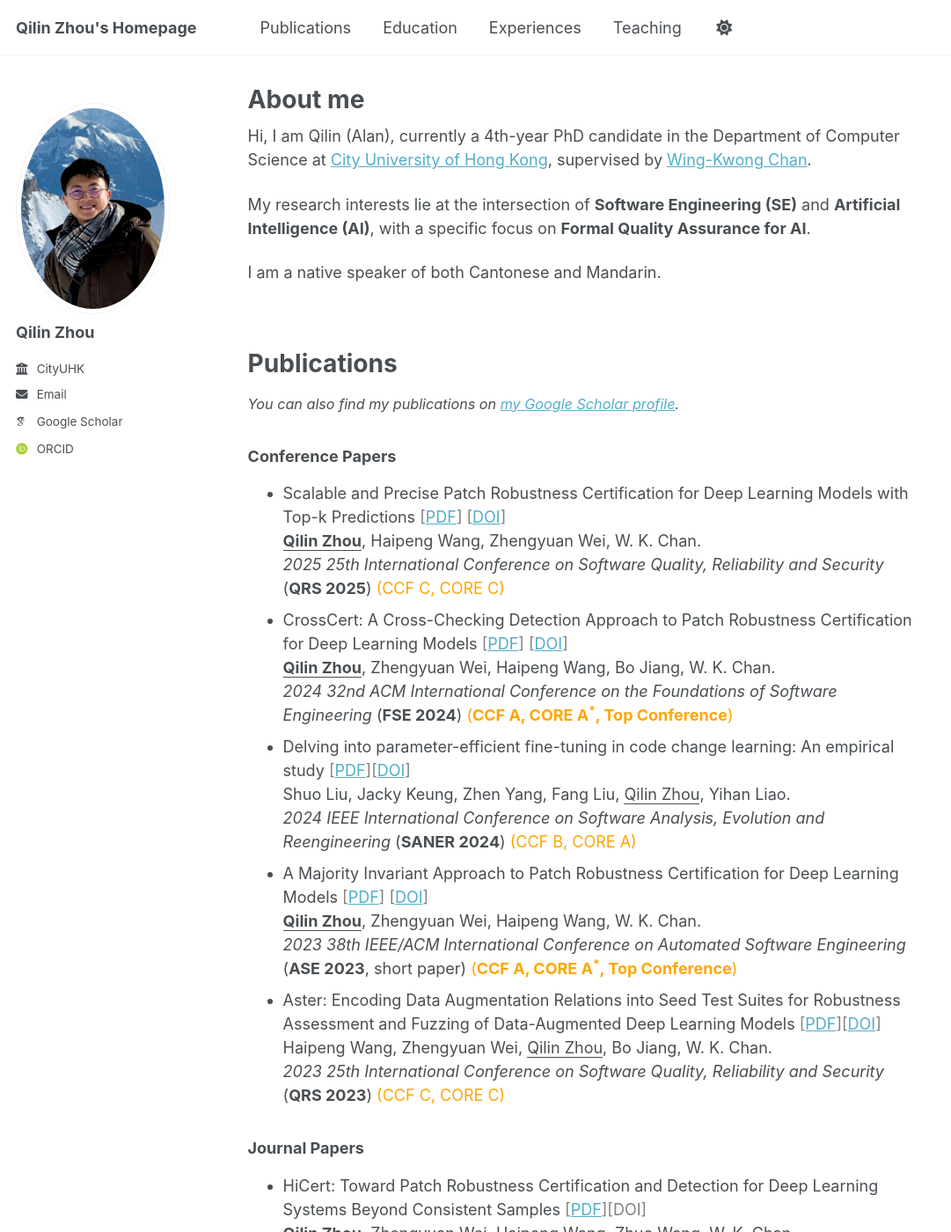
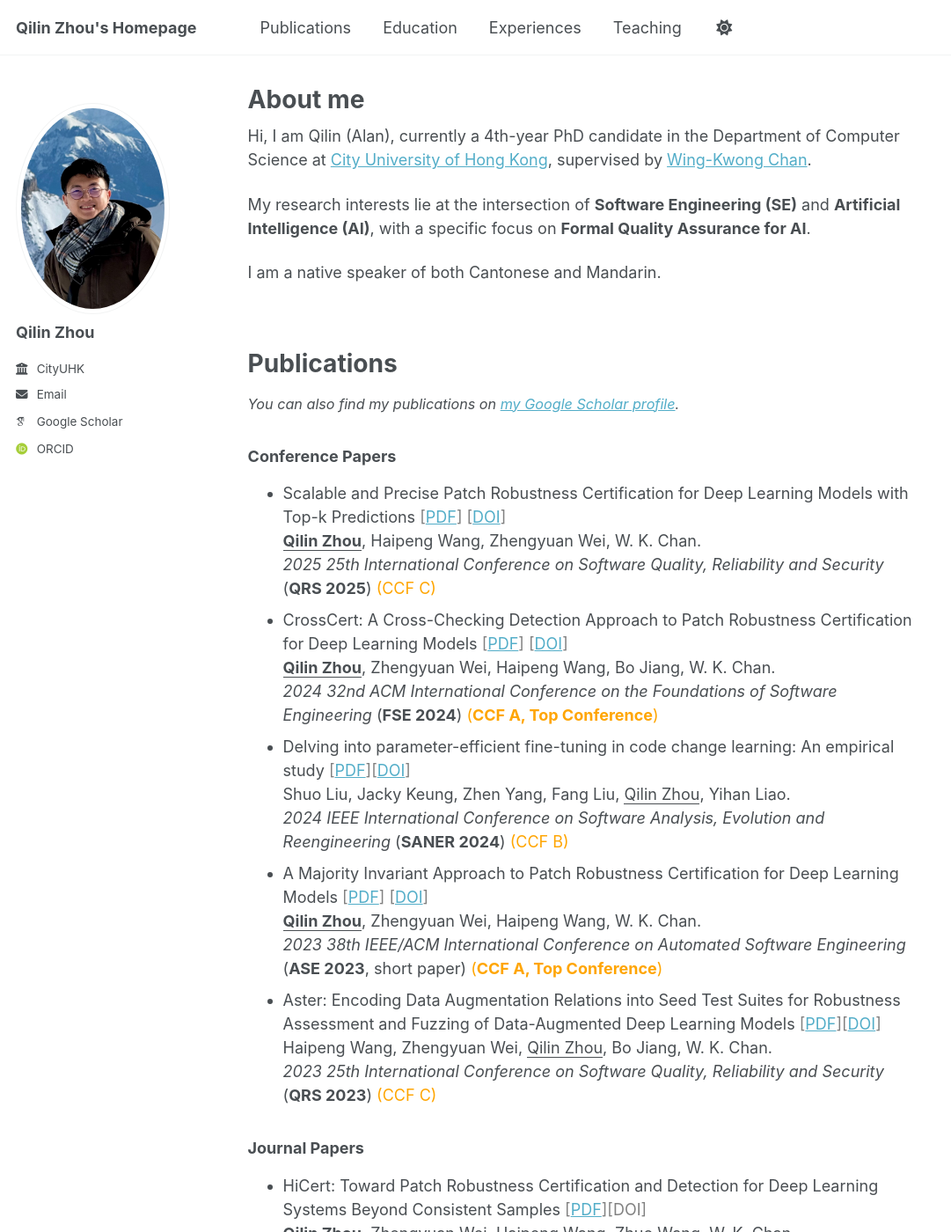
Before and after one commit to qilin-zhou/qilin-zhou.github.io, a Jekyll site: the page built from _pages/about.md, in a window 1280 px wide and 1400 px high. Shown: the whole window at 88% size, without its empty margins (0-1081 px from the left). Built offline with Jekyll 4.4.1, drawn with Linux system fonts in a browser that asks for light colours; some web fonts are replaced; a script bundle is joined from its source files by our own code; library files that are not in the unit come from our copies.

Commit message:
Update about.md

```diff
--- a/_pages/about.md
+++ b/_pages/about.md
@@ -22,19 +22,19 @@ Publications
 ### Conference Papers
 -  Scalable and Precise Patch Robustness Certification for Deep Learning Models with Top-k Predictions   <span style="color: grey;"> [[PDF](https://arxiv.org/abs/2507.23335)] [[DOI](https://doi.org/10.1109/QRS65678.2025.00030)] </span>
   **<ins>Qilin Zhou</ins>**, Haipeng Wang, Zhengyuan Wei, W. K. Chan.
-  _2025 25th International Conference on Software Quality, Reliability and Security_ (**QRS 2025**)<span style="color: Orange;"> (CCF C, CORE C)</span>
+  _2025 25th International Conference on Software Quality, Reliability and Security_ (**QRS 2025**)<span style="color: Orange;"> (CCF C)</span>
 - CrossCert: A Cross-Checking Detection Approach to Patch Robustness Certification for Deep Learning Models    <span style="color: grey;">[[PDF](https://arxiv.org/abs/2405.07668)] [[DOI](https://doi.org/10.1145/3660827)]</span>
   **<ins>Qilin Zhou</ins>**, Zhengyuan Wei, Haipeng Wang, Bo Jiang, W. K. Chan.
-  _2024 32nd ACM International Conference on the Foundations of Software Engineering_ (**FSE 2024**) <span style="color: Orange;"> (**CCF A, CORE A<sup>*</sup>, Top Conference**)</span>
+  _2024 32nd ACM International Conference on the Foundations of Software Engineering_ (**FSE 2024**) <span style="color: Orange;"> (**CCF A, Top Conference**)</span>
 - Delving into parameter-efficient fine-tuning in code change learning: An empirical study <span style="color: grey;">[[PDF](https://arxiv.org/abs/2402.06247)][[DOI](https://doi.org/10.1109/SANER60148.2024.00055)]</span>
   Shuo Liu, Jacky Keung, Zhen Yang, Fang Liu, <ins>Qilin Zhou</ins>, Yihan Liao.
-  _2024 IEEE International Conference on Software Analysis, Evolution and Reengineering_ (**SANER 2024**) <span style="color: Orange;"> (CCF B, CORE A)</span>
+  _2024 IEEE International Conference on Software Analysis, Evolution and Reengineering_ (**SANER 2024**) <span style="color: Orange;"> (CCF B)</span>
 - A Majority Invariant Approach to Patch Robustness Certification for Deep Learning Models  <span style="color: grey;">[[PDF](https://arxiv.org/abs/2308.00452)] [[DOI](https://doi.org/10.1109/ASE56229.2023.00137)]</span>
   **<ins>Qilin Zhou</ins>**, Zhengyuan Wei, Haipeng Wang, W. K. Chan.
-  _2023 38th IEEE/ACM International Conference on Automated Software Engineering_ (**ASE 2023**, short paper) <span style="color: Orange;"> (**CCF A, CORE A<sup>*</sup>, Top Conference**)</span>
+  _2023 38th IEEE/ACM International Conference on Automated Software Engineering_ (**ASE 2023**, short paper) <span style="color: Orange;"> (**CCF A, Top Conference**)</span>
 - Aster: Encoding Data Augmentation Relations into Seed Test Suites for Robustness Assessment and Fuzzing of Data-Augmented Deep Learning Models <span style="color: grey;">[[PDF](https://www.cs.cityu.edu.hk/~wkchan/papers/qrs2023-wang+wei+zhou+jaing+chan.pdf)][[DOI](https://doi.org/10.1109/QRS60937.2023.00044)]</span>
   Haipeng Wang, Zhengyuan Wei, <ins>Qilin Zhou</ins>, Bo Jiang, W. K. Chan.
- _2023 25th International Conference on Software Quality, Reliability and Security_ (**QRS 2023**) <span style="color: Orange;"> (CCF C, CORE C)</span>
+ _2023 25th International Conference on Software Quality, Reliability and Security_ (**QRS 2023**) <span style="color: Orange;"> (CCF C)</span>
 
 ### Journal Papers
 -  HiCert: Toward Patch Robustness Certification and Detection for Deep Learning Systems Beyond Consistent Samples <span style="color: grey;">[[PDF](https://www.arxiv.org/abs/2512.06123)][DOI]</span>
```
